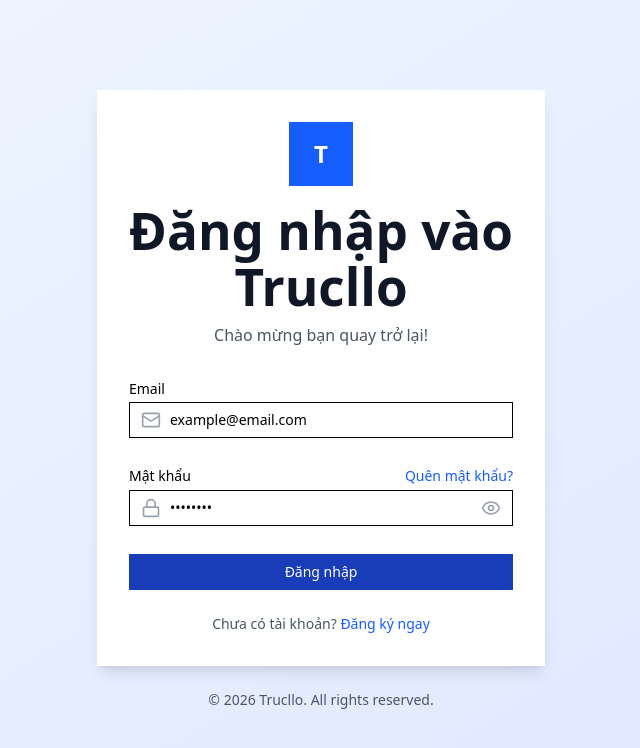
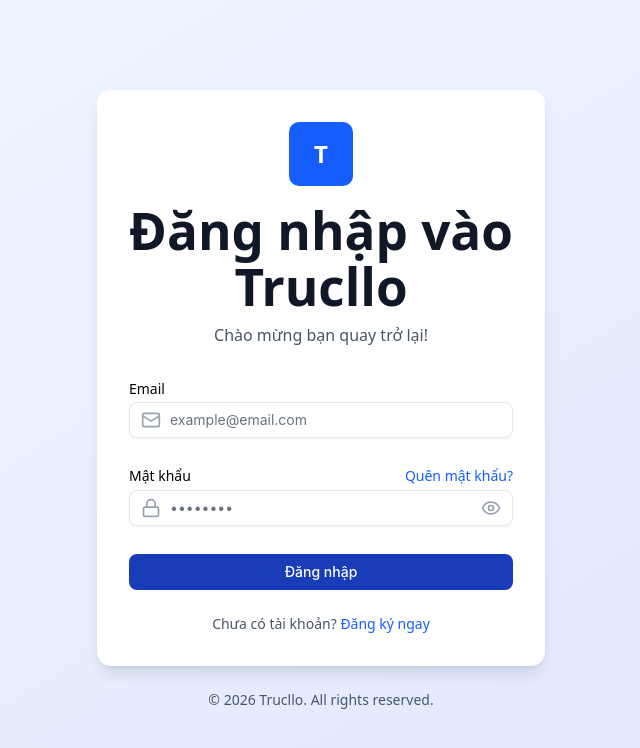
Before and after one commit to VN-PhanQuocBinh/frontend-project-management, a React (Vite) app: page /login in a window 1280 px wide. Shown: the top 748 px of the page, without its empty margins (319-959 px from the left). Built offline with nearby package versions, Linux system fonts and the light colour scheme.

Commit message:
style: improve layout and styling in BoardItem and Card components

```diff
--- a/src/components/board-list.tsx
+++ b/src/components/board-list.tsx
@@ -25,7 +25,9 @@
       className="w-full p-4 bg-white border group border-gray-200 rounded-lg hover:bg-gray-50 shadow-md transition-all text-left"
     >
       {/* Title */}
-      <h3 className="text-base font-semibold text-gray-900 group-hover:text-blue-800 mb-2">{board.title}</h3>
+      <h3 className="text-base font-semibold text-gray-900 group-hover:text-blue-800 mb-2">
+        {board.title}
+      </h3>
 
       {/* Creator Info */}
       <div className="flex items-center gap-2">
--- a/src/components/ui/card.tsx
+++ b/src/components/ui/card.tsx
@@ -7,7 +7,7 @@
     <div
       data-slot="card"
       className={cn(
-        "bg-card text-card-foreground flex flex-col gap-6 rounded-xl border py-6 shadow-sm",
+        "bg-card text-card-foreground flex flex-col gap-6 rounded-xl py-6 shadow-sm",
         className
       )}
       {...props}
--- a/src/index.css
+++ b/src/index.css
@@ -5,14 +5,14 @@
 
 @custom-variant dark (&:is(.dark *));
 
-/* :root {
+:root {
   font-family: system-ui, Avenir, Helvetica, Arial, sans-serif;
   line-height: 1.5;
   font-weight: 400;
 
-  color-scheme: light dark;
-  color: rgba(255, 255, 255, 0.87);
-  background-color: #242424;
+  /* color-scheme: light dark; */
+  /* color: rgba(255, 255, 255, 0.87); */
+  /* background-color: #242424; */
 
   font-synthesis: none;
   text-rendering: optimizeLegibility;
@@ -30,6 +30,8 @@
   --secondary: oklch(0.967 0.003 264.542);
   --secondary-foreground: oklch(0.21 0.034 264.665);
   --muted: oklch(0.967 0.003 264.542);
+
+
   --muted-foreground: oklch(0.551 0.027 264.364);
   --accent: oklch(0.967 0.003 264.542);
   --accent-foreground: oklch(0.21 0.034 264.665);
@@ -50,17 +52,32 @@
   --sidebar-accent-foreground: oklch(0.21 0.034 264.665);
   --sidebar-border: oklch(0.928 0.006 264.531);
   --sidebar-ring: oklch(0.707 0.022 261.325);
-} */
+}
+
+@layer base {
+  /* Hoặc nếu muốn can thiệp sâu vào đoạn CSS bạn đã chụp ảnh */
+
+  button,
+  input,
+  select,
+  optgroup,
+  textarea {
+    font-family: "Inter", sans-serif; /* Thay vì inherit */
+
+    color: #333; /* Thay vì inherit */
+  }
+}
 
 body {
+  height: 100vh;
+  width: 100vw;
+  overflow: hidden;
   margin: 0;
-  min-width: 320px;
-  min-height: 100vh;
 }
 
 #root {
-  width: 100%;
-  min-height: 100vh;
+  width: 100vw;
+  height: 100vh;
 }
 
 h1 {
@@ -75,11 +92,19 @@
 .custom-scrollbar {
 }
 
+.custom-scrollbar::-webkit-scrollbar {
+  width: 6px;
+
+  appearance: none;
+}
+
 @theme {
   --spacing-navbar-height: 48px;
   --spacing-project-height: calc(100vh - var(--spacing-navbar-height));
   --spacing-project-bar-height: 56px;
-  --spacing-project-content-height: calc(var(--spacing-project-height) - var(--spacing-project-bar-height));
+  --spacing-project-content-height: calc(
+    var(--spacing-project-height) - var(--spacing-project-bar-height)
+  );
 }
 
 @theme inline {
@@ -123,6 +148,40 @@
   --color-sidebar-ring: var(--sidebar-ring);
 }
 
+.dark {
+  --background: oklch(0.13 0.028 261.692);
+  --foreground: oklch(0.985 0.002 247.839);
+  --card: oklch(0.21 0.034 264.665);
+  --card-foreground: oklch(0.985 0.002 247.839);
+  --popover: oklch(0.21 0.034 264.665);
+  --popover-foreground: oklch(0.985 0.002 247.839);
+  --primary: oklch(0.928 0.006 264.531);
+  --primary-foreground: oklch(0.21 0.034 264.665);
+  --secondary: oklch(0.278 0.033 256.848);
+  --secondary-foreground: oklch(0.985 0.002 247.839);
+  --muted: oklch(0.278 0.033 256.848);
+  --muted-foreground: oklch(0.707 0.022 261.325);
+  --accent: oklch(0.278 0.033 256.848);
+  --accent-foreground: oklch(0.985 0.002 247.839);
+  --destructive: oklch(0.704 0.191 22.216);
+  --border: oklch(1 0 0 / 10%);
+  --input: oklch(1 0 0 / 15%);
+  --ring: oklch(0.551 0.027 264.364);
+  --chart-1: oklch(0.488 0.243 264.376);
+  --chart-2: oklch(0.696 0.17 162.48);
+  --chart-3: oklch(0.769 0.188 70.08);
+  --chart-4: oklch(0.627 0.265 303.9);
+  --chart-5: oklch(0.645 0.246 16.439);
+  --sidebar: oklch(0.21 0.034 264.665);
+  --sidebar-foreground: oklch(0.985 0.002 247.839);
+  --sidebar-primary: oklch(0.488 0.243 264.376);
+  --sidebar-primary-foreground: oklch(0.985 0.002 247.839);
+  --sidebar-accent: oklch(0.278 0.033 256.848);
+  --sidebar-accent-foreground: oklch(0.985 0.002 247.839);
+  --sidebar-border: oklch(1 0 0 / 10%);
+  --sidebar-ring: oklch(0.551 0.027 264.364);
+}
+
 .custom-scrollbar::-webkit-scrollbar-track {
 }
 
```
